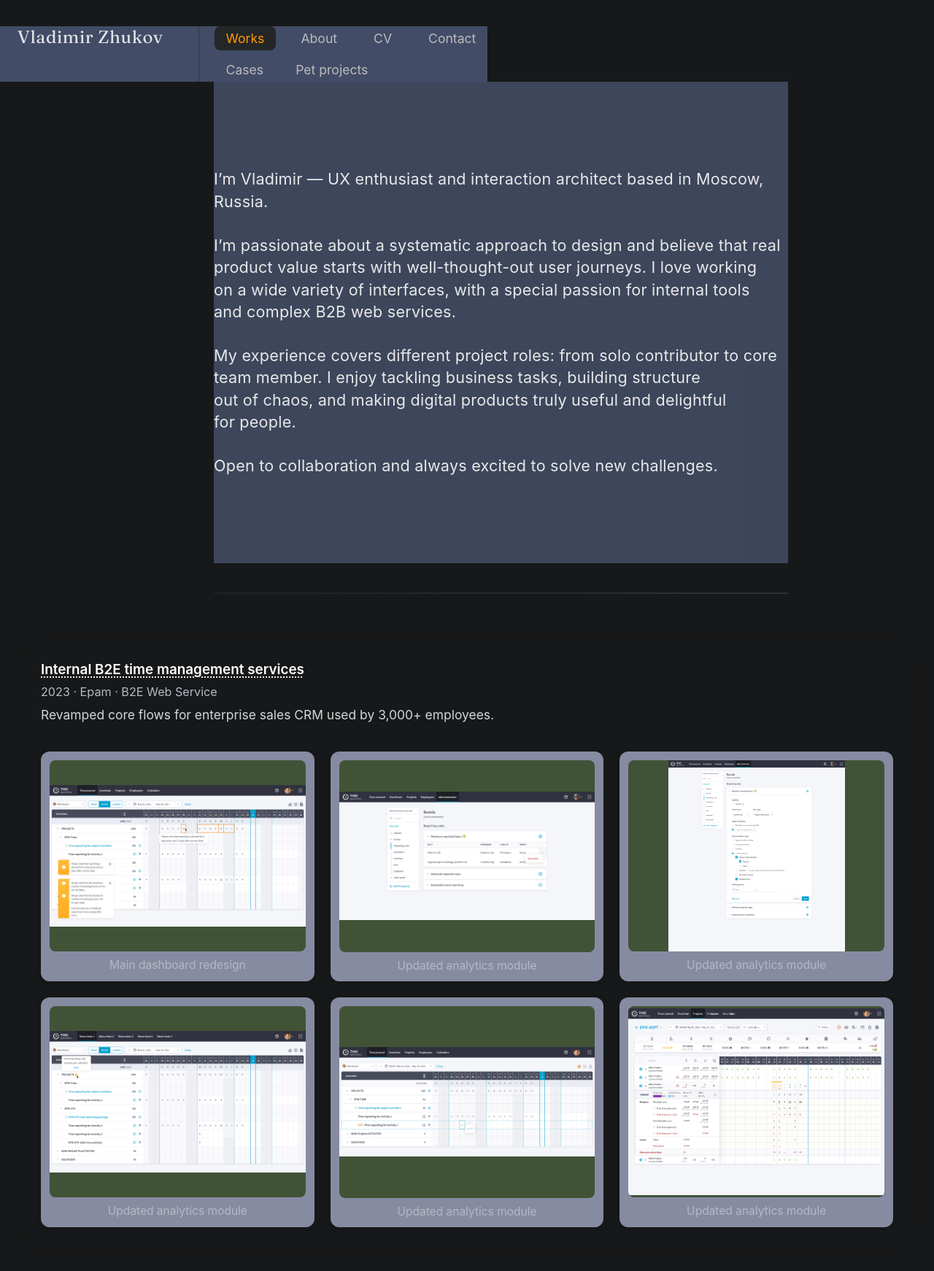
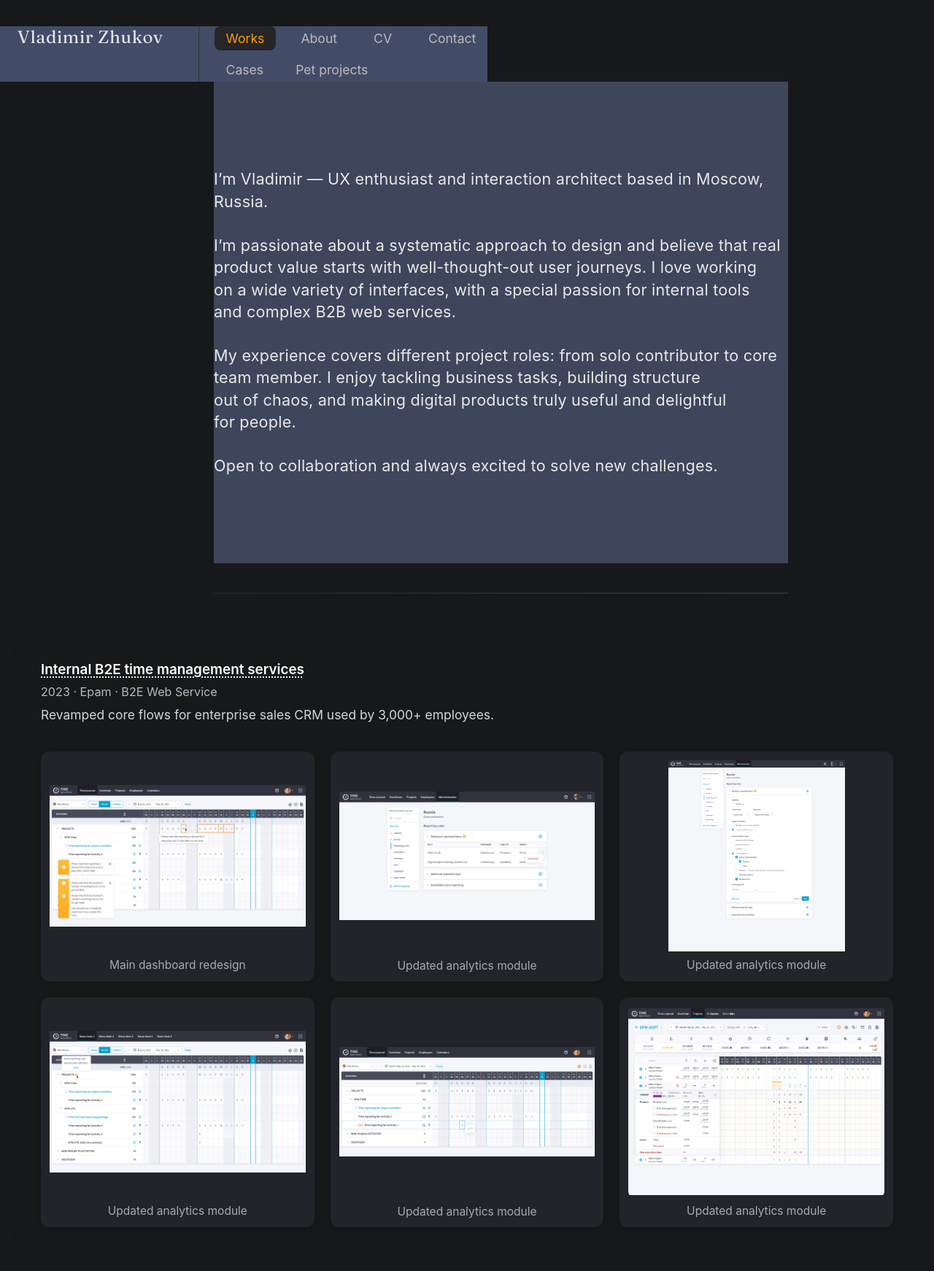
Before and after one commit to uxiscool/experience, a Jekyll site: the page built from index.md, in a window 1280 px wide. Shown: the whole page at 73% size. Built offline with Jekyll 4.4.1, drawn with Linux system fonts in a browser that asks for light colours.

Commit message:
Add files via upload

```diff
--- a/assets/css/main.css
+++ b/assets/css/main.css
@@ -404,14 +404,14 @@ main {
   display: flex;
   flex-direction: column;
   align-items: center;
-  background: #868ba2;
+  background: #232429;
   border-radius: 12px;
   padding: 12px;
   box-shadow: 0 2px 8px #0002;
   transition: box-shadow .13s;
 }
 .case-gallery-item:hover {
-  box-shadow: 0 6px 20px #18a0fb19;
+  box-shadow: 0 6px 20px #51b9ff;
 }
 .case-thumb2 {
   max-width: 100%;
@@ -420,7 +420,7 @@ main {
   aspect-ratio: 4/3;
   object-fit: contain;
   border-radius: 8px;
-  background: #415337;
+  background: #232429;
   margin-bottom: 6px;
   cursor: pointer;
   transition: filter .14s;
```
